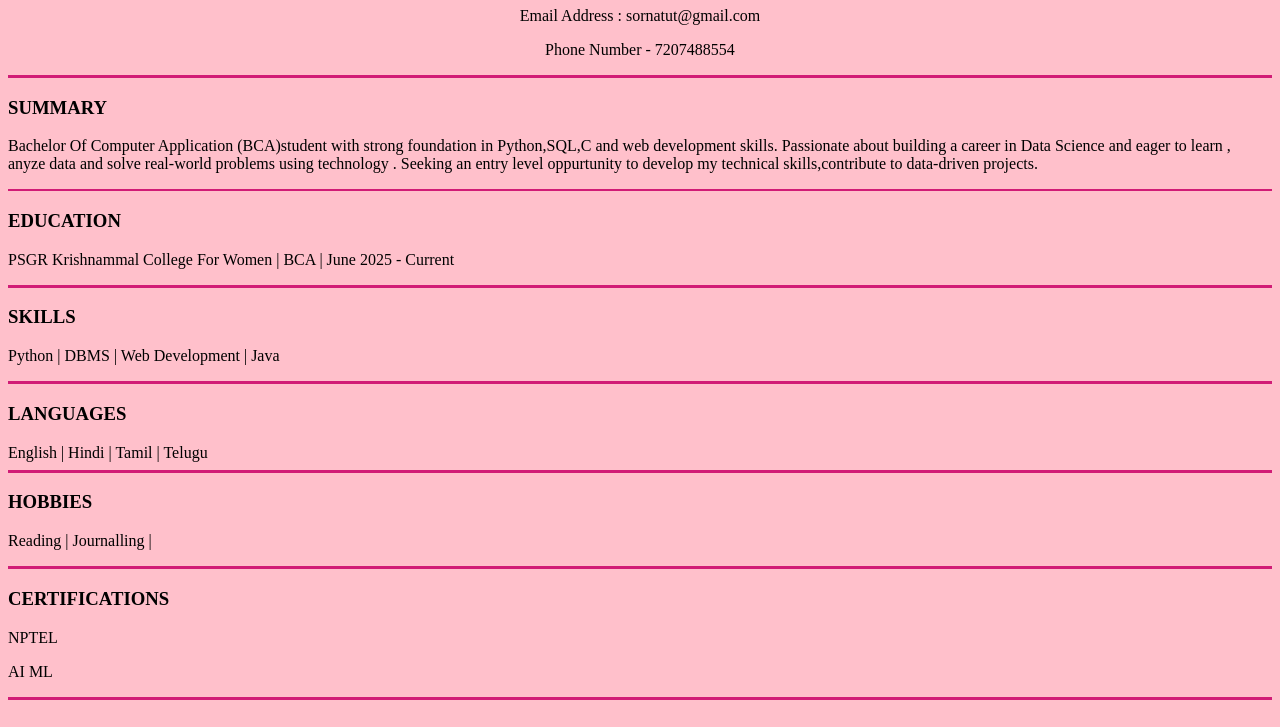
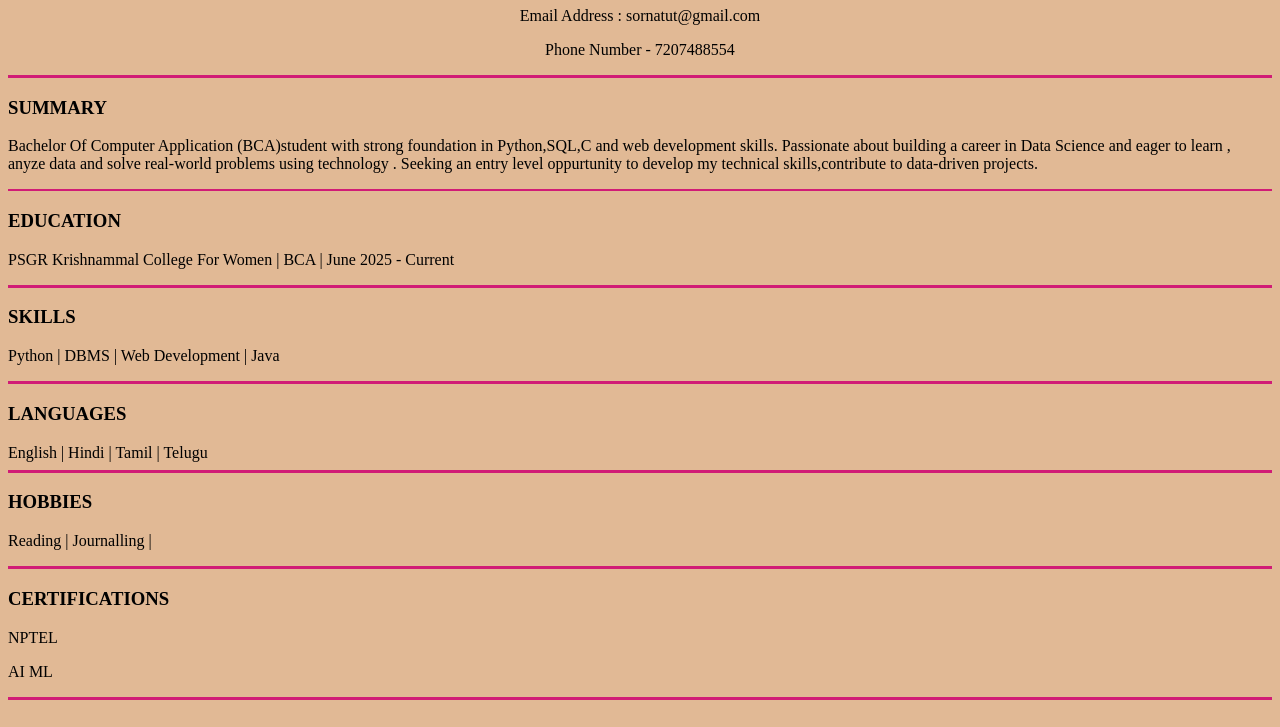
Before and after one commit to sorna26/webpage, a plain HTML site: page index.html in a window 1280 px wide. Shown: the part 73-800 px from the top of the page. Drawn offline with Linux system fonts and the light colour scheme.

Commit message:
Update index.html
bg colour

```diff
--- a/index.html
+++ b/index.html
@@ -3,7 +3,7 @@
 <head>
 <title>Resume</title>
 </head>
-<body style = "background-color : pink">
+<body style = "background-color : #E1B995">
 
 <h1 style="text-align:center;">S SORNA LAKSHMI </h1>
 <p style ="text-align: center;">Email Address : sornatut@gmail.com</p>
```
